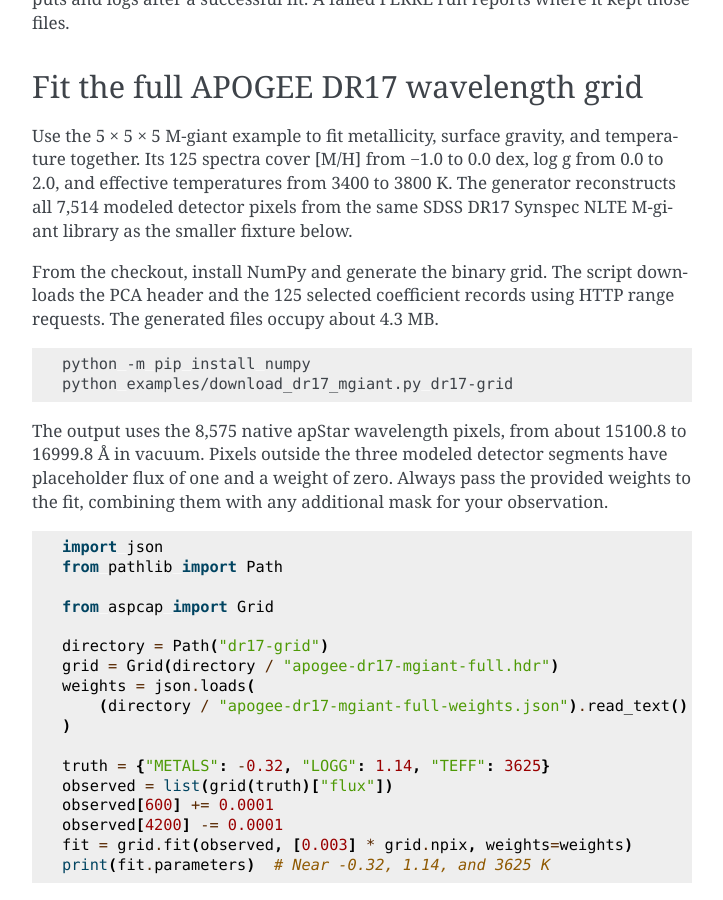
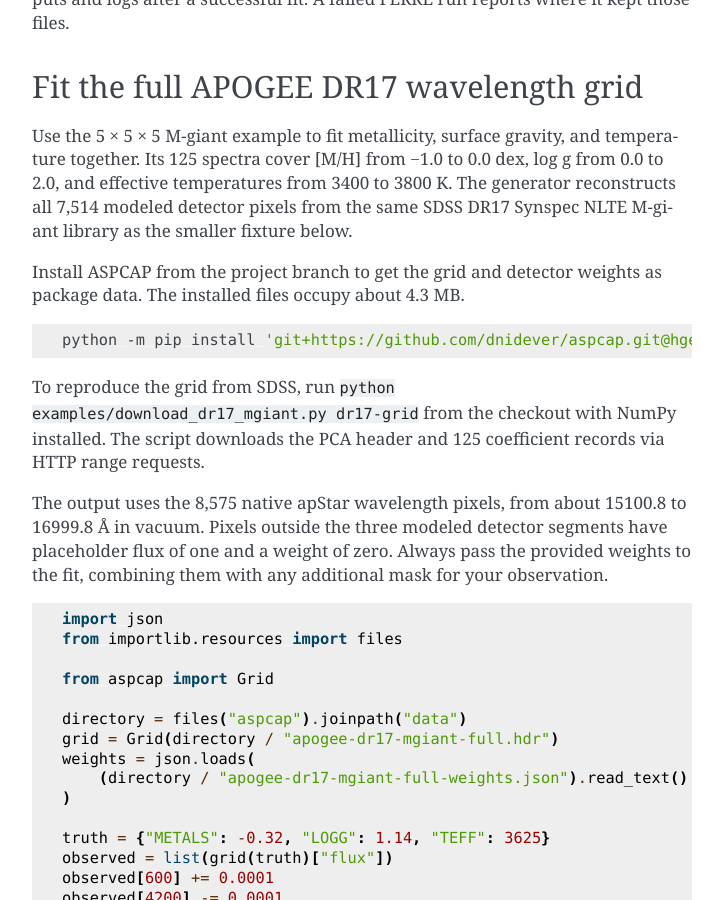
Before and after one commit to dnidever/aspcap, a Sphinx documentation site: the page built from docs/grid.rst, in a window 1280 px wide and 900 px high, scrolled down 1880 px. Shown: the whole window, without its empty margins (388-1111 px from the left). Built offline with Sphinx 7.4.7, drawn with Linux system fonts in a browser that asks for light colours.

Commit message:
Package the full DR17 M-giant grid with ASPCAP

```diff
--- a/docs/grid.rst
+++ b/docs/grid.rst
@@ -100,14 +100,17 @@ log g from 0.0 to 2.0, and effective temperatures from 3400 to 3800 K.
 The generator reconstructs all 7,514 modeled detector pixels from the
 same SDSS DR17 Synspec NLTE M-giant library as the smaller fixture below.
 
-From the checkout, install NumPy and generate the binary grid. The script
-downloads the PCA header and the 125 selected coefficient records using
-HTTP range requests. The generated files occupy about 4.3 MB.
+Install ASPCAP from the project branch to get the grid and detector
+weights as package data. The installed files occupy about 4.3 MB.
 
 .. code-block:: sh
 
-   python -m pip install numpy
-   python examples/download_dr17_mgiant.py dr17-grid
+   python -m pip install 'git+https://github.com/dnidever/aspcap.git@hge/first-abundance-fit'
+
+To reproduce the grid from SDSS, run
+``python examples/download_dr17_mgiant.py dr17-grid`` from the checkout
+with NumPy installed. The script downloads the PCA header and 125
+coefficient records via HTTP range requests.
 
 The output uses the 8,575 native apStar wavelength pixels, from about
 15100.8 to 16999.8 Å in vacuum. Pixels outside the three modeled detector
@@ -118,11 +121,11 @@ for your observation.
 .. code-block:: python
 
    import json
-   from pathlib import Path
+   from importlib.resources import files
 
    from aspcap import Grid
 
-   directory = Path("dr17-grid")
+   directory = files("aspcap").joinpath("data")
    grid = Grid(directory / "apogee-dr17-mgiant-full.hdr")
    weights = json.loads(
        (directory / "apogee-dr17-mgiant-full-weights.json").read_text()
--- a/pyproject.toml
+++ b/pyproject.toml
@@ -13,3 +13,6 @@ aspcap = "aspcap.cli:main"
 
 [tool.setuptools]
 packages = ["aspcap"]
+
+[tool.setuptools.package-data]
+aspcap = ["data/*.hdr", "data/*.unf", "data/*-weights.json"]
```
Also changed, not shown: README.md (+11 -0 lines), 3 other files.
